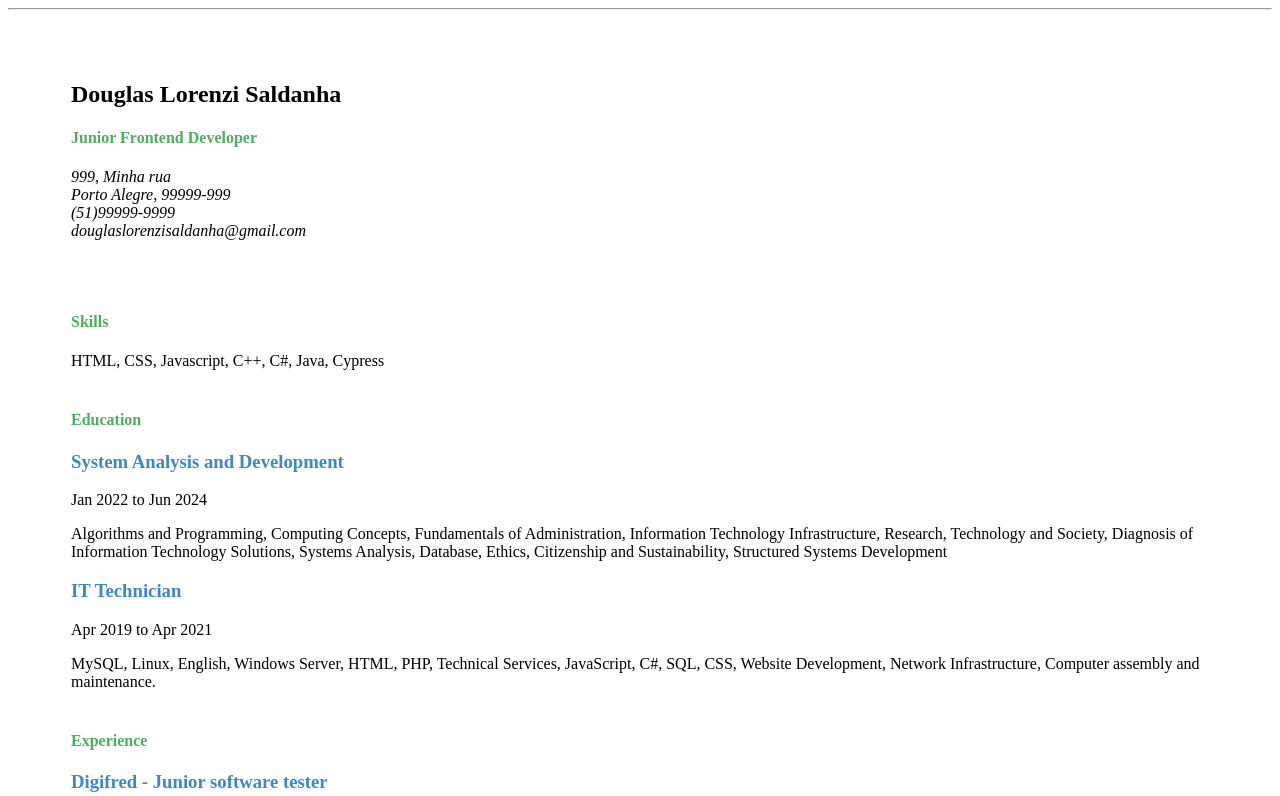
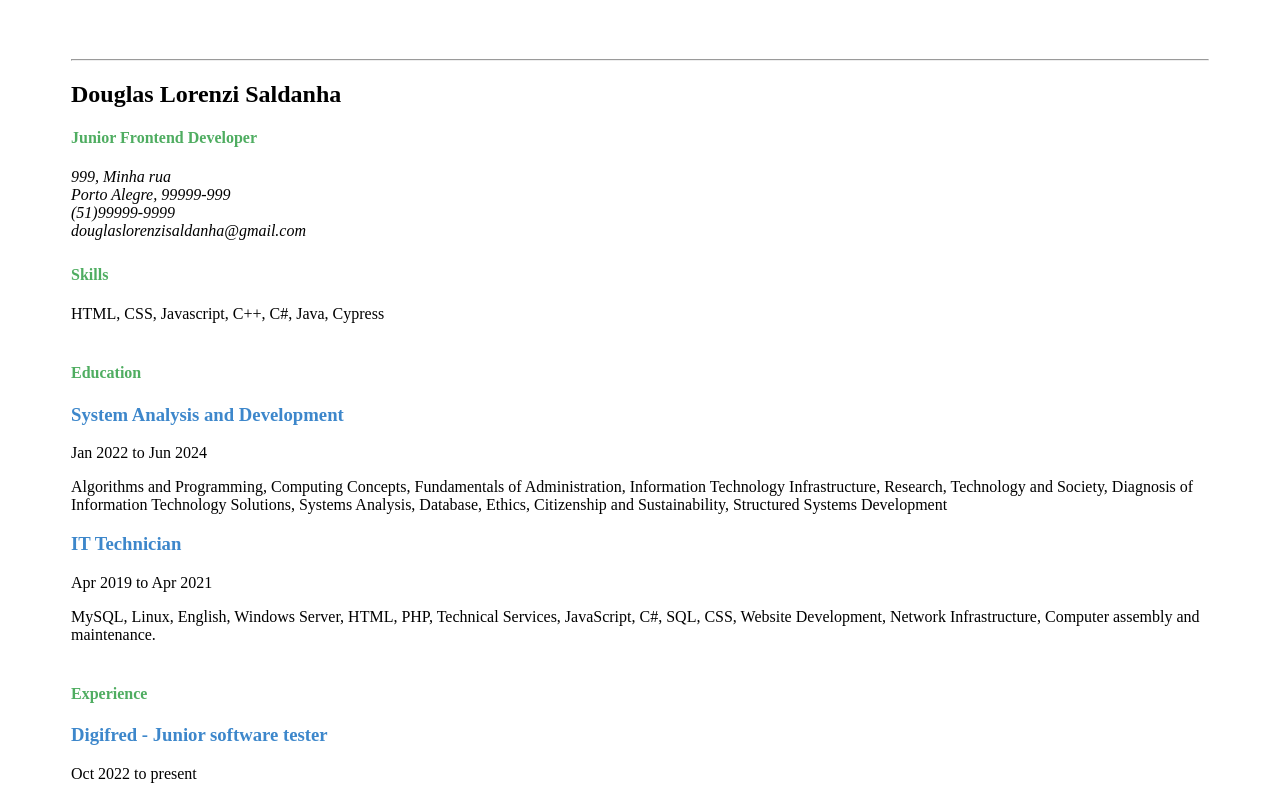
Before and after one commit to Douglas-Lorenzi-Saldanha/single-page-cv, a plain HTML site: page index.html in a window 1280 px wide. Shown: the top 796 px of the page. Drawn offline with Linux system fonts and the light colour scheme.

Commit message:
correction

```diff
--- a/index.html
+++ b/index.html
@@ -9,13 +9,12 @@
 </head>
 
 <body>
-    <hr>
-    <header>
+
         <table style="padding: 40px 60px 5px 60px;">
             <tr>
                 <th align="left">
                 <section id="info" style="font-weight: normal;">
-
+                            <hr>
                             <h1>Douglas Lorenzi Saldanha
                             <h4><b style="color: #4fad61;">Junior Frontend Developer</b></h4>
                             <address>999, Minha rua<br>
@@ -25,10 +24,7 @@
                 </section>
                 </th>
             </tr>
-        </table>
-    </header>
 
-    <table style="padding: 40px 60px 5px 60px;">
         <main>
         <tr>
             <!-- I will submit this project to my github so i'm avoiding giving any personal information style="color:#4fad61"-->
```
